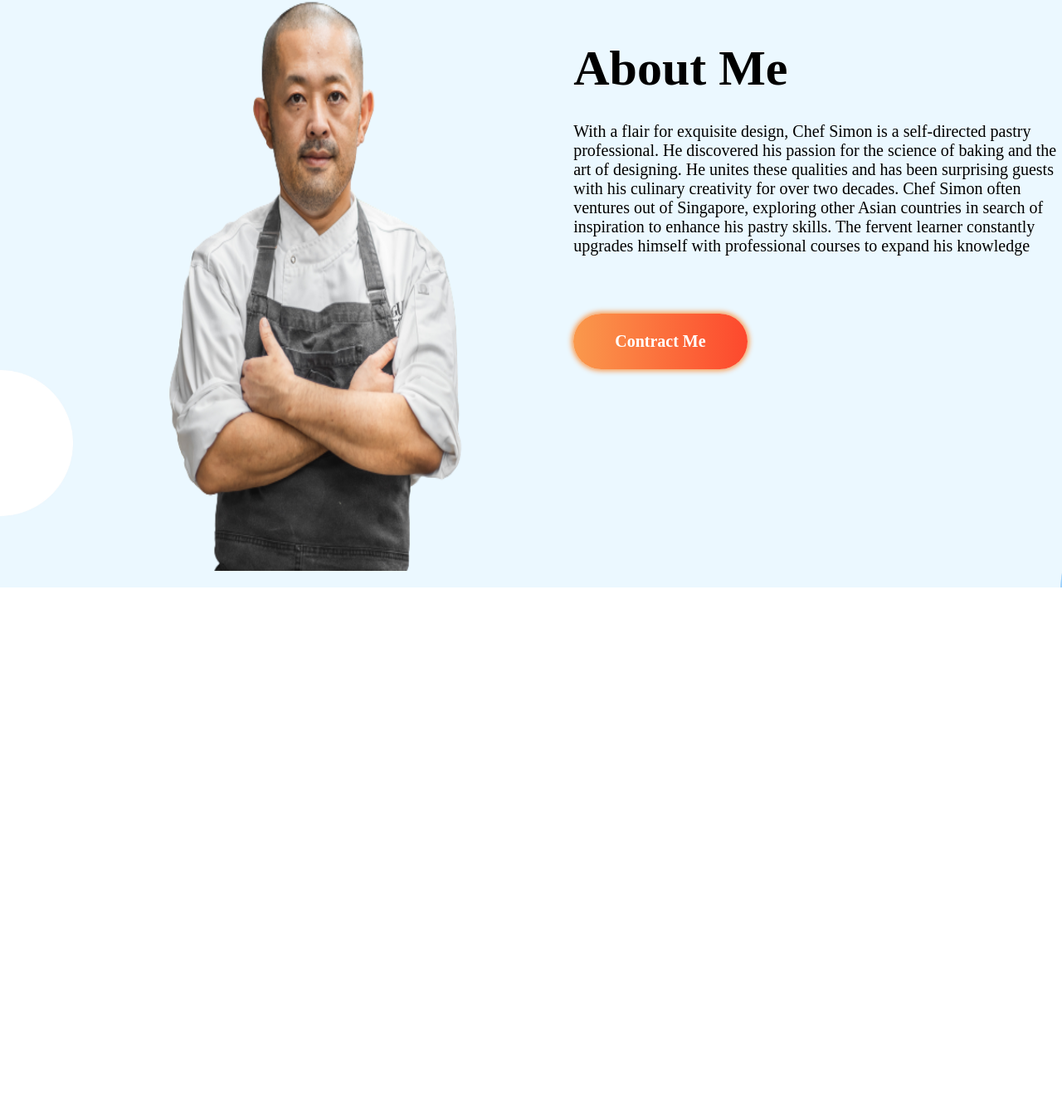
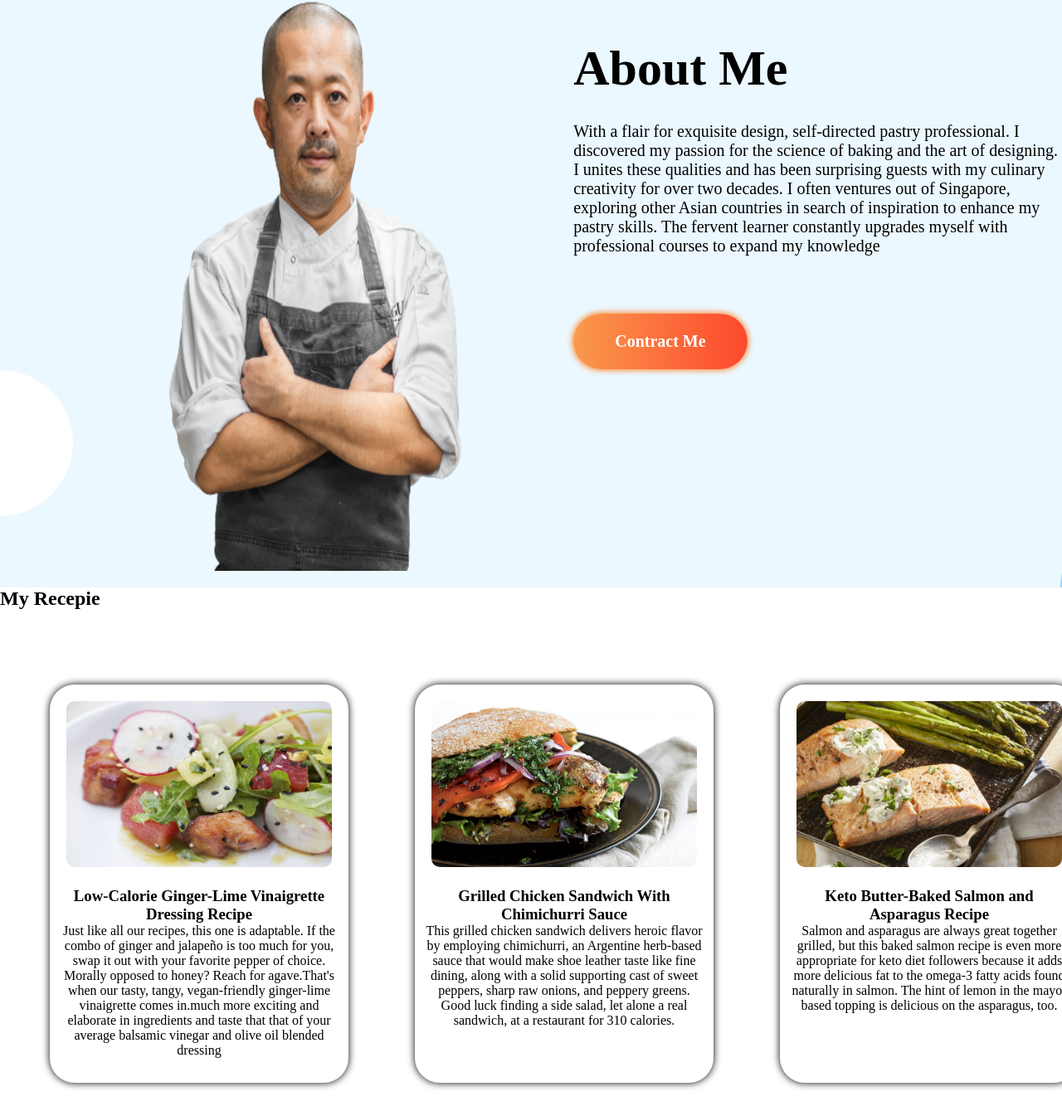
Before and after one commit to NurulIslam-EEE/Food-Valley, a plain HTML site: page index.html in a window 1280 px wide. Shown: the part 757-2102 px from the top of the page at 83% size. Before the commit the page ends 1465 px from the top, so only its background shows below. Drawn offline with Linux system fonts and the light colour scheme.

Commit message:
third page

```diff
--- a/index.html
+++ b/index.html
@@ -34,20 +34,60 @@
     </div>
     <div class="title">
         <h1>About Me</h1>
-        <p class="profile">With a flair for exquisite design, Chef Simon is a self-directed pastry professional. He discovered his
-            passion for the science of baking and the art of designing. He unites these qualities and has been
-            surprising guests with his culinary creativity for over two decades.
+        <p class="profile">With a flair for exquisite design, self-directed pastry professional. I discovered my
+            passion for the science of baking and the art of designing. I unites these qualities and has been
+            surprising guests with my culinary creativity for over two decades.
 
-            Chef Simon often ventures out of Singapore, exploring other Asian countries in search of inspiration to
-            enhance his pastry skills. The fervent learner constantly upgrades himself with professional courses to
-            expand his knowledge</p>
+            I often ventures out of Singapore, exploring other Asian countries in search of inspiration to
+            enhance my pastry skills. The fervent learner constantly upgrades myself with professional courses to
+            expand my knowledge</p>
         <a class="button" href="https://github.com/NurulIslam-EEE" target="_blank">Contract Me</a>
     </div>
 </section>
 
 
 
+ <!--------- third page --------->
 
+
+ <section >
+    <div>
+        <h1>My Recepie</h1>
+    </div>
+    <div class="third-page">
+
+        <div class="menu">
+            <div>
+                <img src="/img/salad-with-ginger-lime-vinaigrette.jpg" alt="">
+            </div>
+            <div>
+                <h3>Low-Calorie Ginger-Lime Vinaigrette Dressing Recipe</h3>
+                <p>Just like all our recipes, this one is adaptable. If the combo of ginger and jalapeño is too much for you, swap it out with your favorite pepper of choice. Morally opposed to honey? Reach for agave.That's when our tasty, tangy, vegan-friendly ginger-lime vinaigrette comes in.much more exciting and elaborate in ingredients and taste that that of your average balsamic vinegar and olive oil blended dressing</p>
+            </div>
+        </div>
+        <div class="menu">
+            <div>
+                <img src="/img/healthy-grilled-chicken-sandwich-chimichurri.jpg" alt="">
+            </div>
+            <div>
+                <h3>Grilled Chicken Sandwich With Chimichurri Sauce</h3>
+                <p>This grilled chicken sandwich delivers heroic flavor by employing chimichurri, an Argentine herb-based sauce that would make shoe leather taste like fine dining, along with a solid supporting cast of sweet peppers, sharp raw onions, and peppery greens. Good luck finding a side salad, let alone a real sandwich, at a restaurant for 310 calories.
+
+                </p>
+            </div>
+        </div>
+        <div class="menu">
+            <div>
+                <img src="/img/keto-butter-baked-salmon-horizontal.jpg" alt="">
+            </div>
+            <div>
+                <h3>Keto Butter-Baked Salmon and Asparagus Recipe</h3>
+                <p>Salmon and asparagus are always great together grilled, but this baked salmon recipe is even more appropriate for keto diet followers because it adds more delicious fat to the omega-3 fatty acids found naturally in salmon. The hint of lemon in the mayo-based topping is delicious on the asparagus, too.</p>
+            </div>
+        </div>
+    </div>
+
+</section>
 
 
 
--- a/style.css
+++ b/style.css
@@ -69,3 +69,37 @@ span{
     font-weight: 500;
     font-size: 20px;
 }
+
+
+/* -----------third page------------ */
+
+
+.third-page{
+    display: flex;
+    padding-top: 50px;
+    padding-right: 20px;
+    padding-left: 20px;
+
+}
+.menu {
+    width: 30%;
+height: 480px;
+    box-shadow: 0px 0px 10px 0px;
+    border-radius: 30px;
+    margin: 40px;
+
+}
+.menu img{
+    height: 200px;
+    width: 320px;
+    border-radius: 30px;
+    padding: 20px;
+}
+.menu h3{
+    text-align: center;
+    padding: 0 10px;
+}
+.menu p{
+    text-align: center;
+    padding: 0 10px;
+}
```
